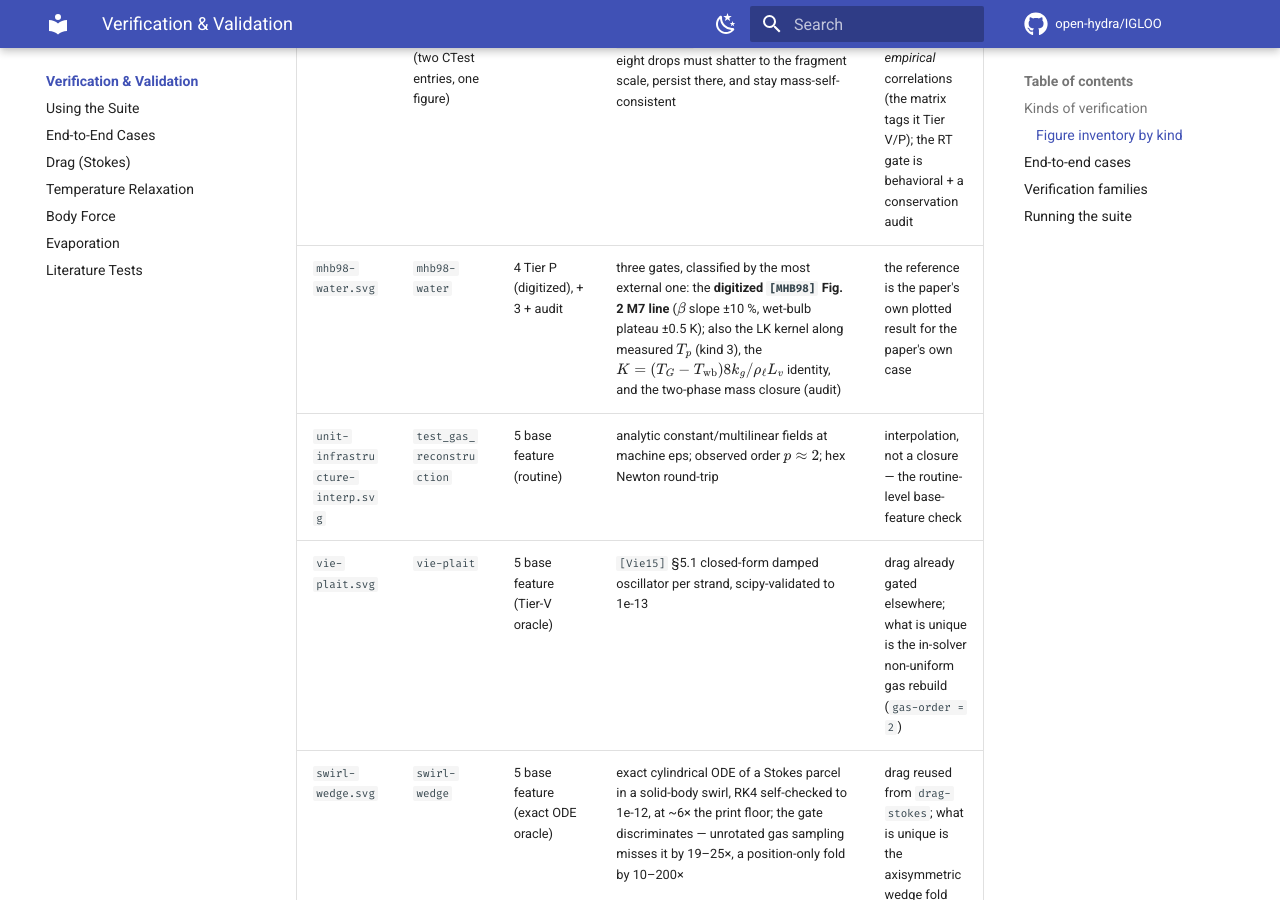
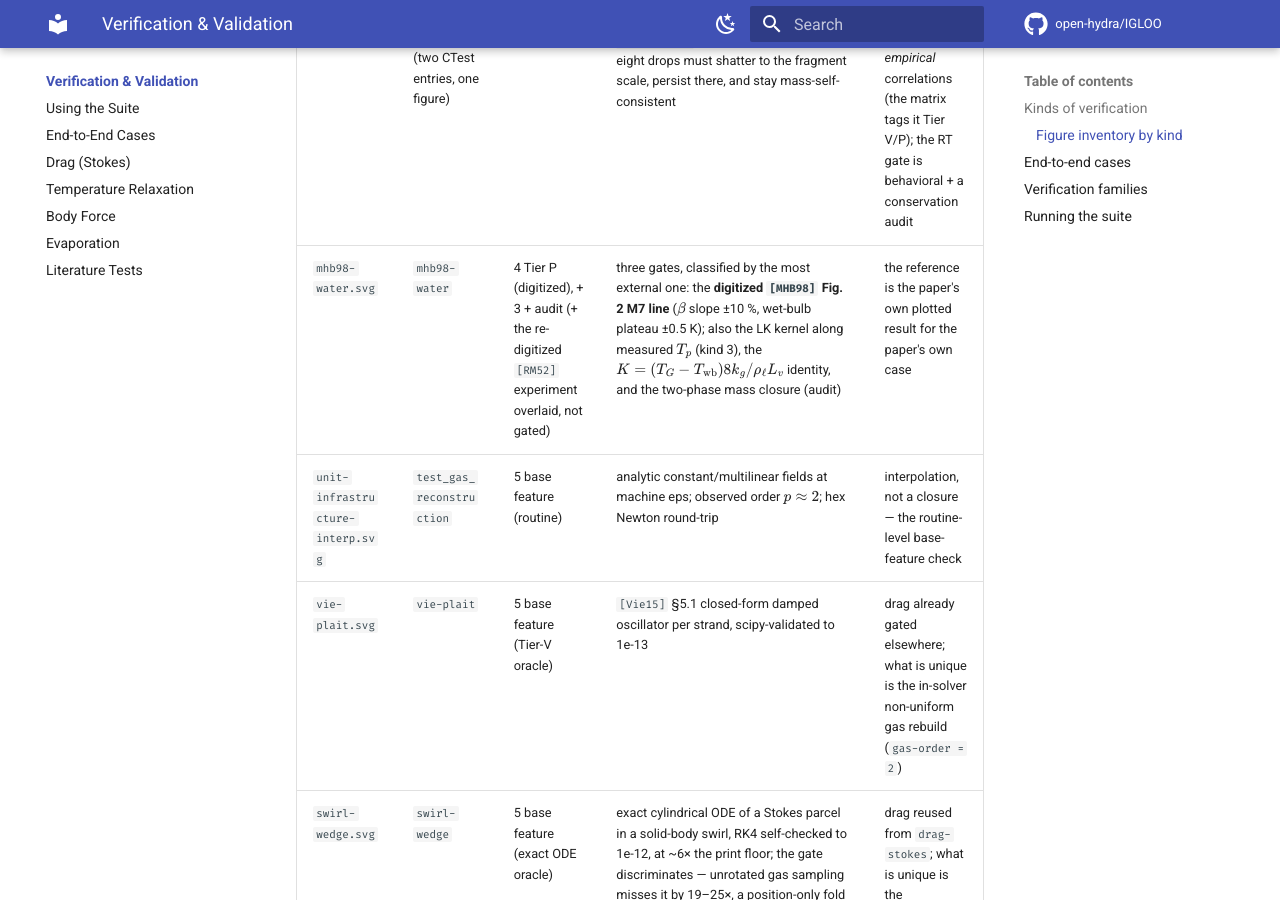
Before and after one commit to open-hydra/IGLOO, an MkDocs documentation site: the page built from docs/vv/index.md, in a window 1280 px wide and 900 px high, scrolled down 6211 px. Built offline with MkDocs 1.6.1 and Material for MkDocs 9.7.7, drawn with Linux system fonts in a browser that asks for light colours; comment, search, counter and statistics services are not loaded.

Commit message:
docs(vv): the MHB98 water figure shows the experiment
docs/vv/e2e.md: the mhb98-water section says panel (a) draws the 23 Ranz-Marshall circles
re-digitized from the 1000-ppi page image, normalized by the M7 line's D0^2 and lifetime
(beta_exp ~ 6.5e-3, IGLOO 3 % below; not gated), in place of the sentence that said they were
not overlaid. docs/vv/index.md: the inventory row of mhb98-water.svg adds the experiment,
overlaid and not gated; the validation-table row is unchanged. mkdocs build --strict: no warning.

Co-Authored-By: Claude Opus 5.5 (1M context) <noreply@anthropic.com>
Claude-Session: https://claude.ai/code/session_019zi1qiuw7HF2aRfC8FR4xx

```diff
--- a/docs/vv/index.md
+++ b/docs/vv/index.md
@@ -110,7 +110,7 @@ documentation concern.
 | `pilch-erdman-e2e.svg` | `pilch-erdman-e2e` | 4 Tier P (correlation) | `[PE87]` $T^*(We)$ correlation (Fig. 7, five regimes) coded directly + the $d_\mathrm{stable}$ closed form | an empirical fit with no analytic solution — the paper's own numbers |
 | `reitz-diwakar-e2e.svg` | `reitz-diwakar-e2e` | 4 Tier P (correlation) | `[RD87]` bag ($D=\pi$) and stripping ($C=20$, curve-fit) $\tau$ and $d_\mathrm{stable}$ | constants are the paper's calibration, not derived |
 | `khrt-e2e.svg` | `khrt-e2e` **+** `khrt-e2e-rt` (two CTest entries, one figure) | 4 Tier P (correlation) **+** 5/audit | `khrt-e2e`: `[Reitz87]` KH $\lambda_{KH}$/$\Omega_{KH}$ correlations in $\dot d=(d_\mathrm{stable}-d)/\tau_{KH}$.  `khrt-e2e-rt`: **no external reference** — eight drops must shatter to the fragment scale, persist there, and stay mass-self-consistent | the KH rate is an analytic *reduction* of *empirical* correlations (the matrix tags it Tier V/P); the RT gate is behavioral + a conservation audit |
-| `mhb98-water.svg` | `mhb98-water` | 4 Tier P (digitized), + 3 + audit | three gates, classified by the most external one: the **digitized `[MHB98]` Fig. 2 M7 line** ($\beta$ slope ±10 %, wet-bulb plateau ±0.5 K); also the LK kernel along measured $T_p$ (kind 3), the $K=(T_G-T_\mathrm{wb})8k_g/\rho_\ell L_v$ identity, and the two-phase mass closure (audit) | the reference is the paper's own plotted result for the paper's own case |
+| `mhb98-water.svg` | `mhb98-water` | 4 Tier P (digitized), + 3 + audit (+ the re-digitized `[RM52]` experiment overlaid, not gated) | three gates, classified by the most external one: the **digitized `[MHB98]` Fig. 2 M7 line** ($\beta$ slope ±10 %, wet-bulb plateau ±0.5 K); also the LK kernel along measured $T_p$ (kind 3), the $K=(T_G-T_\mathrm{wb})8k_g/\rho_\ell L_v$ identity, and the two-phase mass closure (audit) | the reference is the paper's own plotted result for the paper's own case |
 | `unit-infrastructure-interp.svg` | `test_gas_reconstruction` | 5 base feature (routine) | analytic constant/multilinear fields at machine eps; observed order $p\approx2$; hex Newton round-trip | interpolation, not a closure — the routine-level base-feature check |
 | `vie-plait.svg` | `vie-plait` | 5 base feature (Tier-V oracle) | `[Vie15]` §5.1 closed-form damped oscillator per strand, scipy-validated to 1e-13 | drag already gated elsewhere; what is unique is the in-solver non-uniform gas rebuild (`gas-order = 2`) |
 | `swirl-wedge.svg` | `swirl-wedge` | 5 base feature (exact ODE oracle) | exact cylindrical ODE of a Stokes parcel in a solid-body swirl, RK4 self-checked to 1e-12, at ~6× the print floor; the gate discriminates — unrotated gas sampling misses it by 19–25×, a position-only fold by 10–200× | drag reused from `drag-stokes`; what is unique is the axisymmetric wedge fold with a real azimuthal velocity and the exact 2.5D sampling (`sampleGas2D`) |
```
Also changed, not shown: docs/vv/e2e.md (+6 -3 lines).
